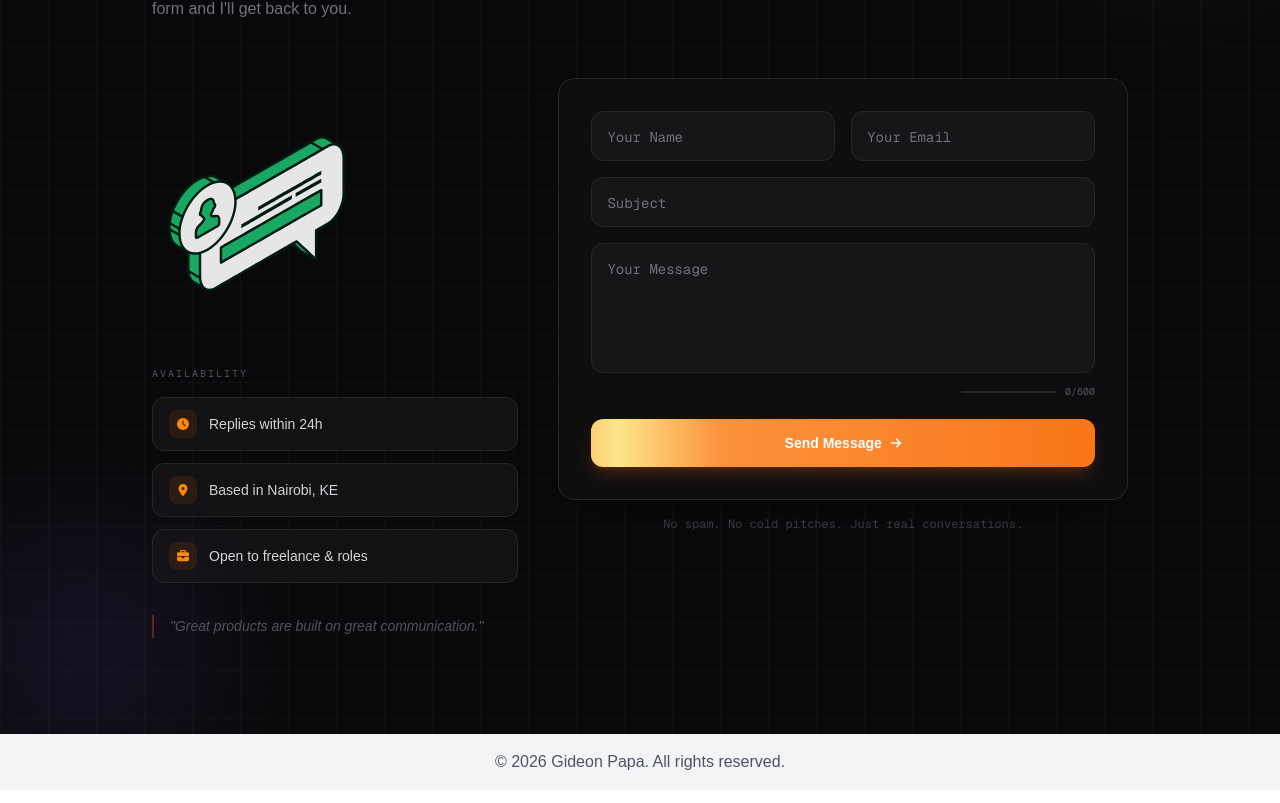
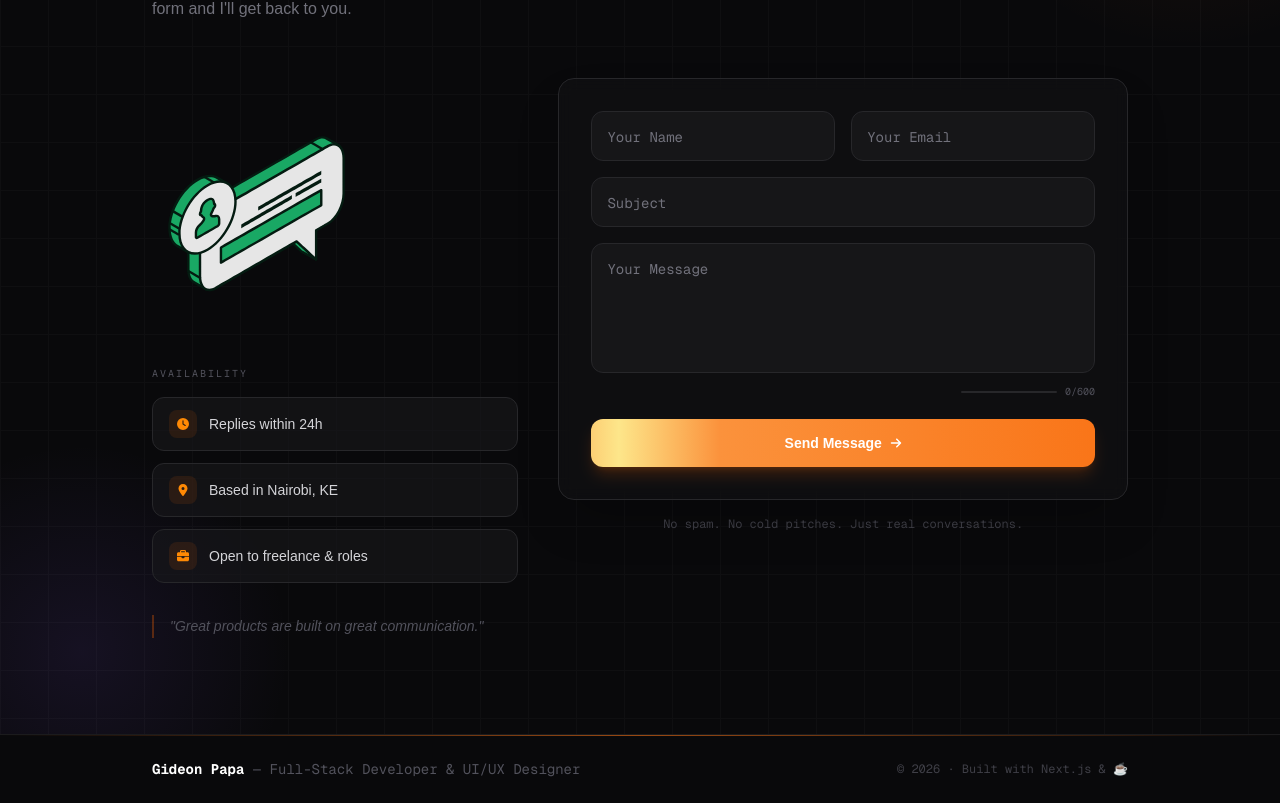
Before and after one commit to Nigiddy/my_portfolio, a Next.js app: page / in a window 1280 px wide. Shown: the part 3417-4220 px from the top of the page. Built offline with nearby package versions, Linux system fonts and the light colour scheme.

Commit message:
refined the footer

```diff
--- a/src/components/Footer.jsx
+++ b/src/components/Footer.jsx
@@ -1,10 +1,35 @@
 "use client";
-const Footer = () => {
-    return (
-      <footer className="w-full py-4 bg-gray-100 dark:bg-gray-900 text-center text-gray-600 dark:text-gray-400 transition-colors">
-      <p>&copy; {new Date().getFullYear()} Gideon Papa. All rights reserved.</p>
+
+export default function Footer() {
+  const year = new Date().getFullYear();
+
+  return (
+    <footer className="relative w-full bg-zinc-950 border-t border-zinc-800/60 overflow-hidden">
+
+      {/* Subtle centre glow */}
+      <div
+        aria-hidden
+        className="pointer-events-none absolute inset-x-0 top-0 h-px"
+        style={{
+          background: "linear-gradient(90deg, transparent, #f97316 50%, transparent)",
+          opacity: 0.6,
+        }}
+      />
+
+      <div className="max-w-5xl mx-auto px-6 py-6 flex flex-col sm:flex-row items-center justify-between gap-3">
+
+        {/* Name / brand */}
+        <p className="text-sm font-mono text-zinc-600">
+          <span className="text-white font-bold">Gideon Papa</span>
+          {" "}— Full-Stack Developer & UI/UX Designer
+        </p>
+
+        {/* Copyright */}
+        <p className="text-xs font-mono text-zinc-700 tabular-nums">
+          © {year} · Built with Next.js & ☕
+        </p>
+
+      </div>
     </footer>
-    );
-  };
-
-  export default Footer;
+  );
+}
```
